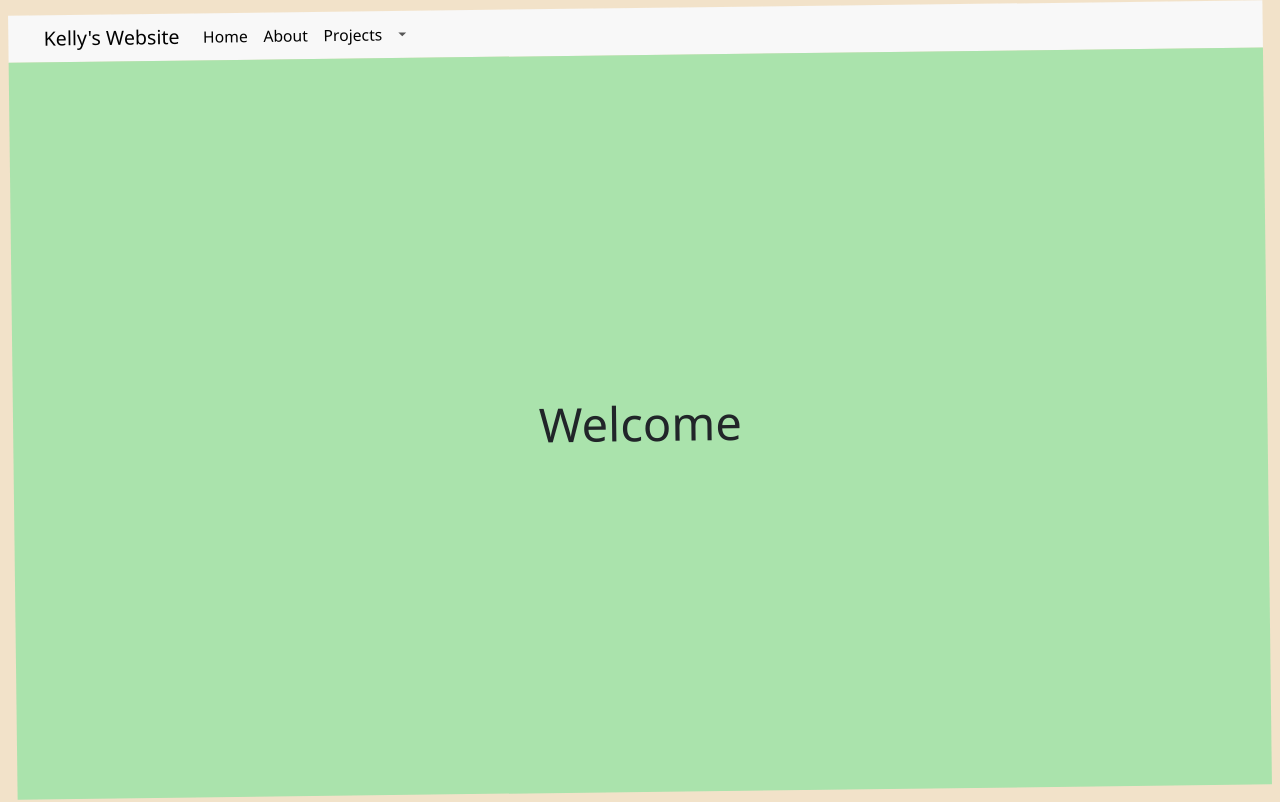
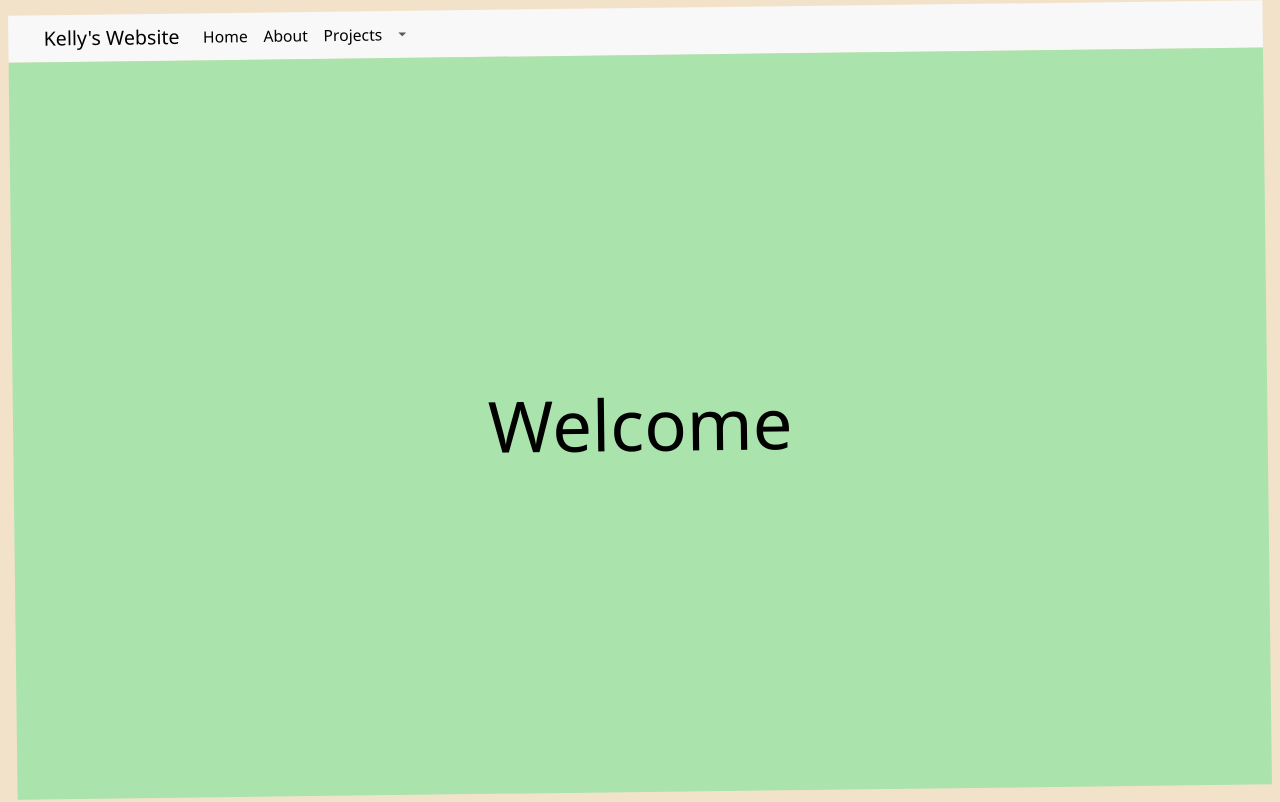
Before and after one commit to kellyyyc/personal_website, a React (Vite) app: page / in a window 1280 px wide. Shown: the top 802 px of the page. Built offline with nearby package versions, Linux system fonts and the light colour scheme.

Commit message:
changed welcome text size

```diff
--- a/src/Components/WelcomeSection.jsx
+++ b/src/Components/WelcomeSection.jsx
@@ -23,7 +23,8 @@ function WelcomeSection({ scrollYProgress }) {
 
         <Box sx={{
           alignContent: "center",
-          fontSize: "48px"
+          fontSize: "72px",
+          color: "#000000"
         }}>
           Welcome
         </Box>
```
